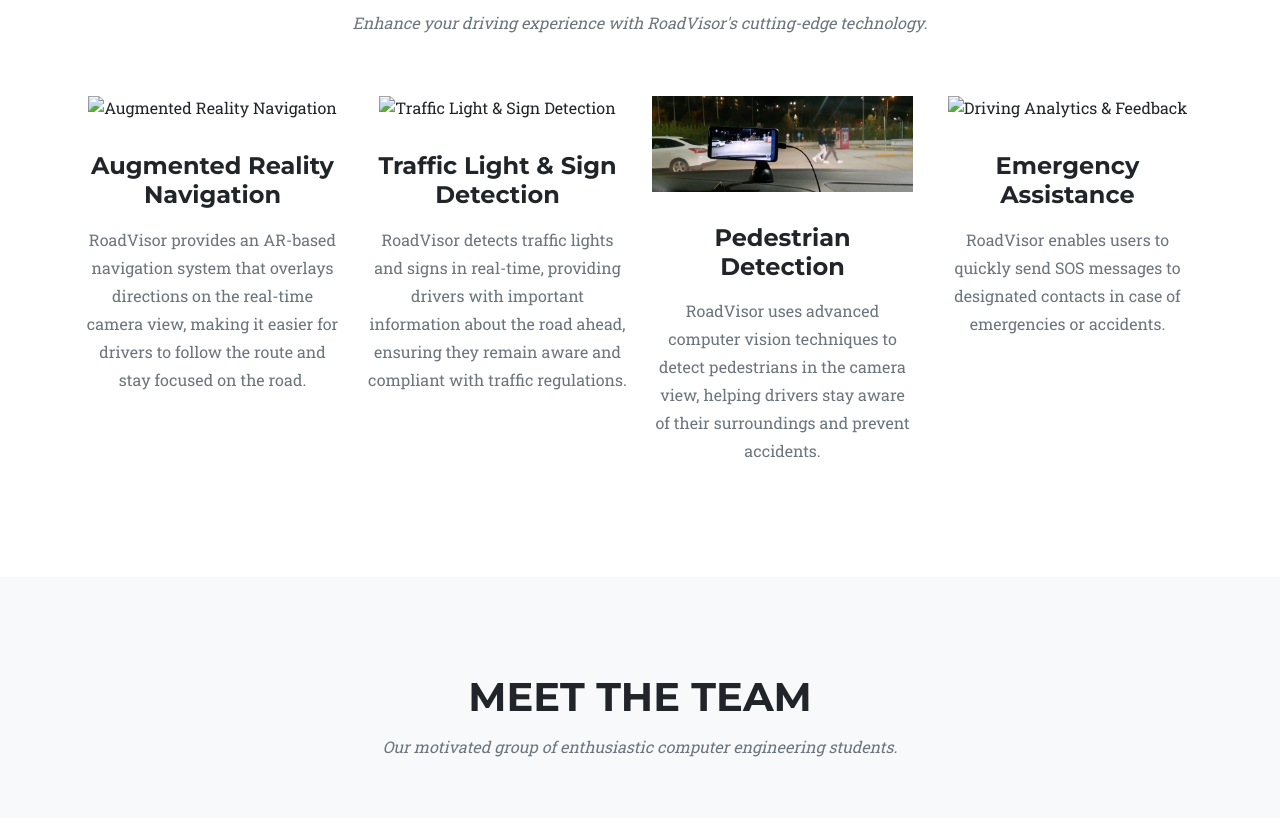
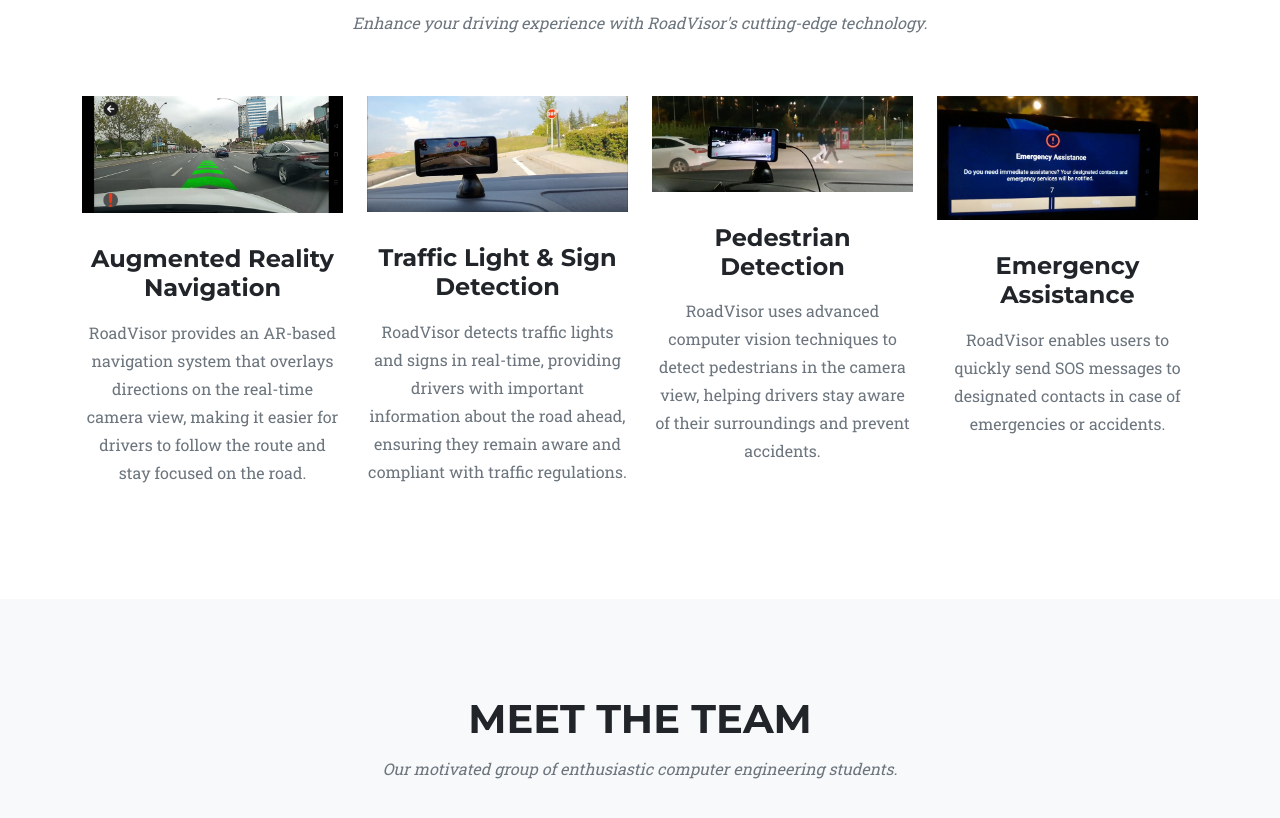
Before and after one commit to AmmaarIftikhar/roadvisor.github.io, a plain HTML site: page index.html in a window 1280 px wide. Shown: the part 1304-2122 px from the top of the page. Drawn offline with nearby package versions, Linux system fonts and the light colour scheme.

Commit message:
Update index.html

```diff
--- a/index.html
+++ b/index.html
@@ -66,12 +66,12 @@
             </div>
             <div class="row text-center">
                <div class="col-md-3">
-                  <img class="img-fluid mx-auto mb-3" src="assets/img/features/ar-navigation.jpg" alt="Augmented Reality Navigation" />
+                  <img class="img-fluid mx-auto mb-3" src="assets/img/features/ar-navigation.jpeg" alt="Augmented Reality Navigation" />
                   <h4 class="my-3">Augmented Reality Navigation</h4>
                   <p class="text-muted">RoadVisor provides an AR-based navigation system that overlays directions on the real-time camera view, making it easier for drivers to follow the route and stay focused on the road.</p>
                </div>
                <div class="col-md-3">
-                  <img class="img-fluid mx-auto mb-3" src="assets/img/features/traffic-detection.jpeg" alt="Traffic Light & Sign Detection" />
+                  <img class="img-fluid mx-auto mb-3" src="assets/img/features/sign-detection.jpeg" alt="Traffic Light & Sign Detection" />
                   <h4 class="my-3">Traffic Light & Sign Detection</h4>
                   <p class="text-muted">RoadVisor detects traffic lights and signs in real-time, providing drivers with important information about the road ahead, ensuring they remain aware and compliant with traffic regulations.</p>
                </div>
@@ -81,7 +81,7 @@
                   <p class="text-muted">RoadVisor uses advanced computer vision techniques to detect pedestrians in the camera view, helping drivers stay aware of their surroundings and prevent accidents.</p>
                </div>
                <div class="col-md-3">
-                  <img class="img-fluid mx-auto mb-3" src="assets/img/features/emergency-assistance.jpg" alt="Driving Analytics & Feedback" />
+                  <img class="img-fluid mx-auto mb-3" src="assets/img/features/emergency-assistance.jpeg" alt="Driving Analytics & Feedback" />
                   <h4 class="my-3">Emergency Assistance</h4>
                   <p class="text-muted">RoadVisor enables users to quickly send SOS messages to designated contacts in case of emergencies or accidents.</p>
                </div>
```
